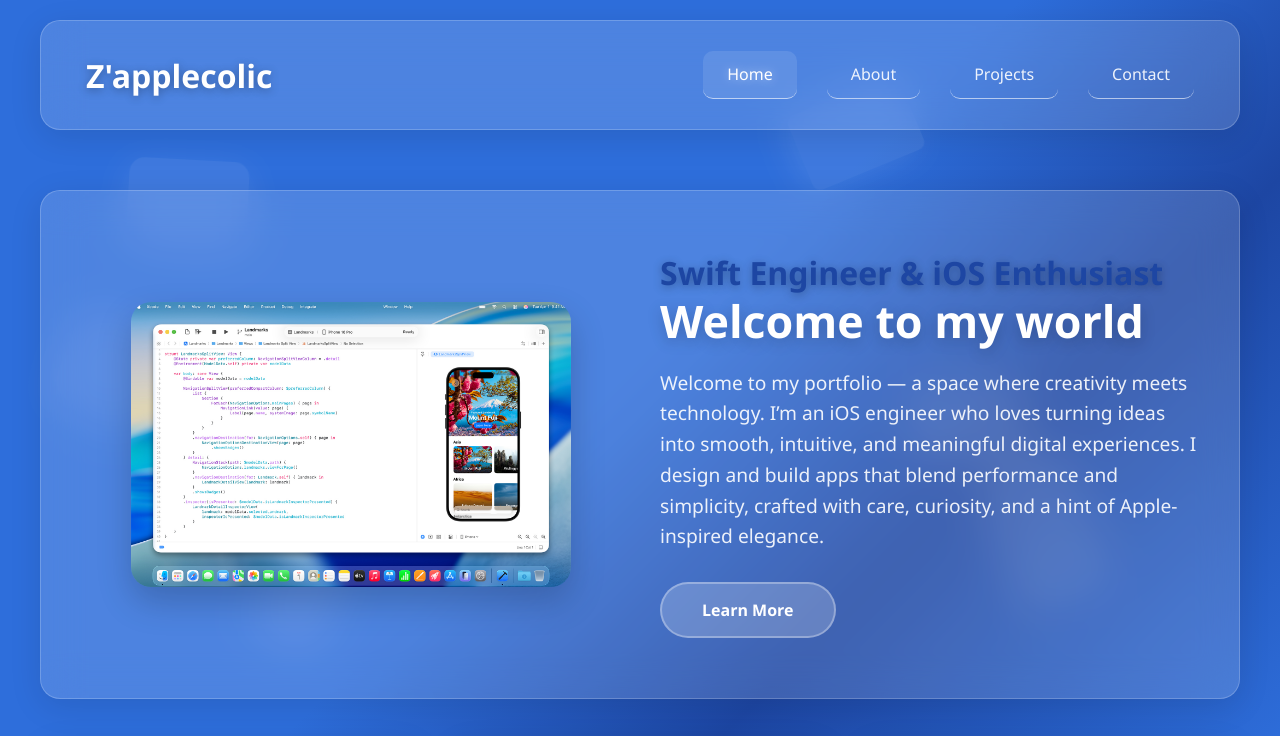
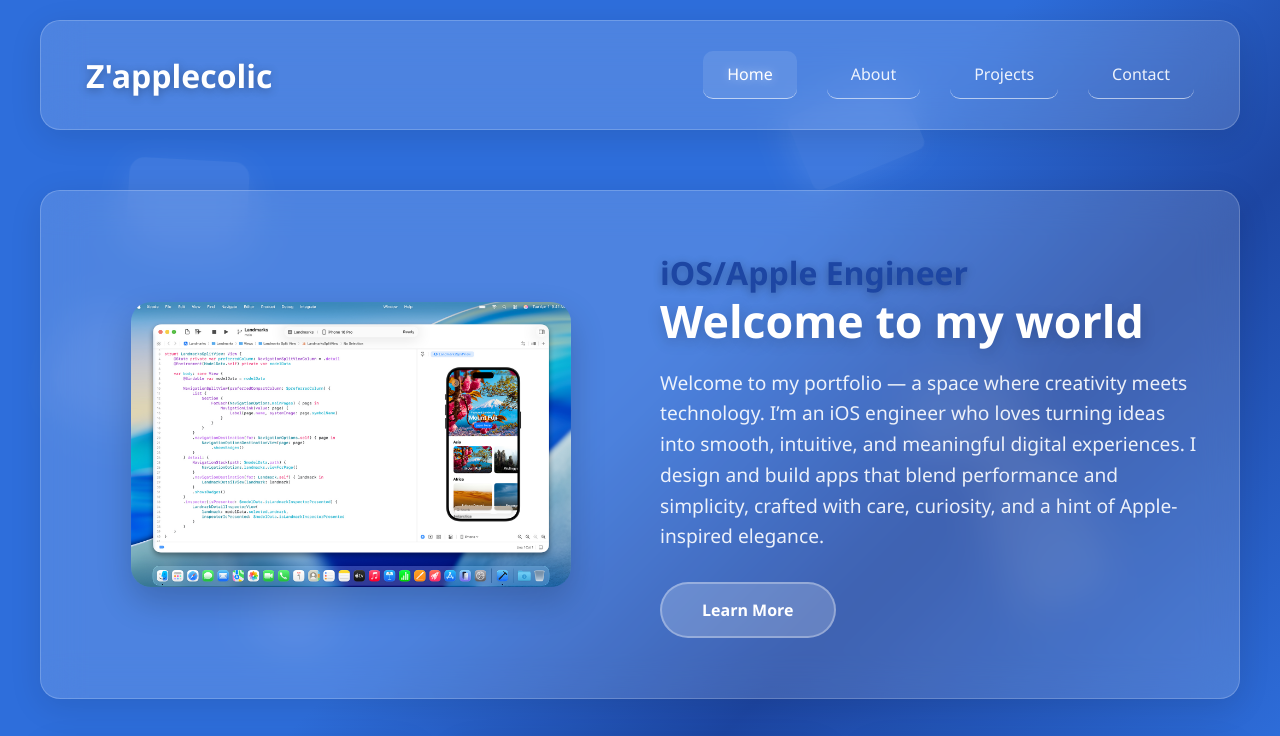
Before and after one commit to DevBignuel/z-applecolic, a plain HTML site: page index.html in a window 1280 px wide. Shown: the top 736 px of the page. Drawn offline with nearby package versions, Linux system fonts and the light colour scheme.

Commit message:
iOS/Apple Engineer

```diff
--- a/index.html
+++ b/index.html
@@ -55,7 +55,7 @@
               />
             </div>
             <div class="hero-content">
-              <h2>Swift Engineer & iOS Enthusiast</h2>
+              <h2>iOS/Apple Engineer</h2>
               <h1>Welcome to my world</h1>
               <p>
                 Welcome to my portfolio — a space where creativity meets
```
